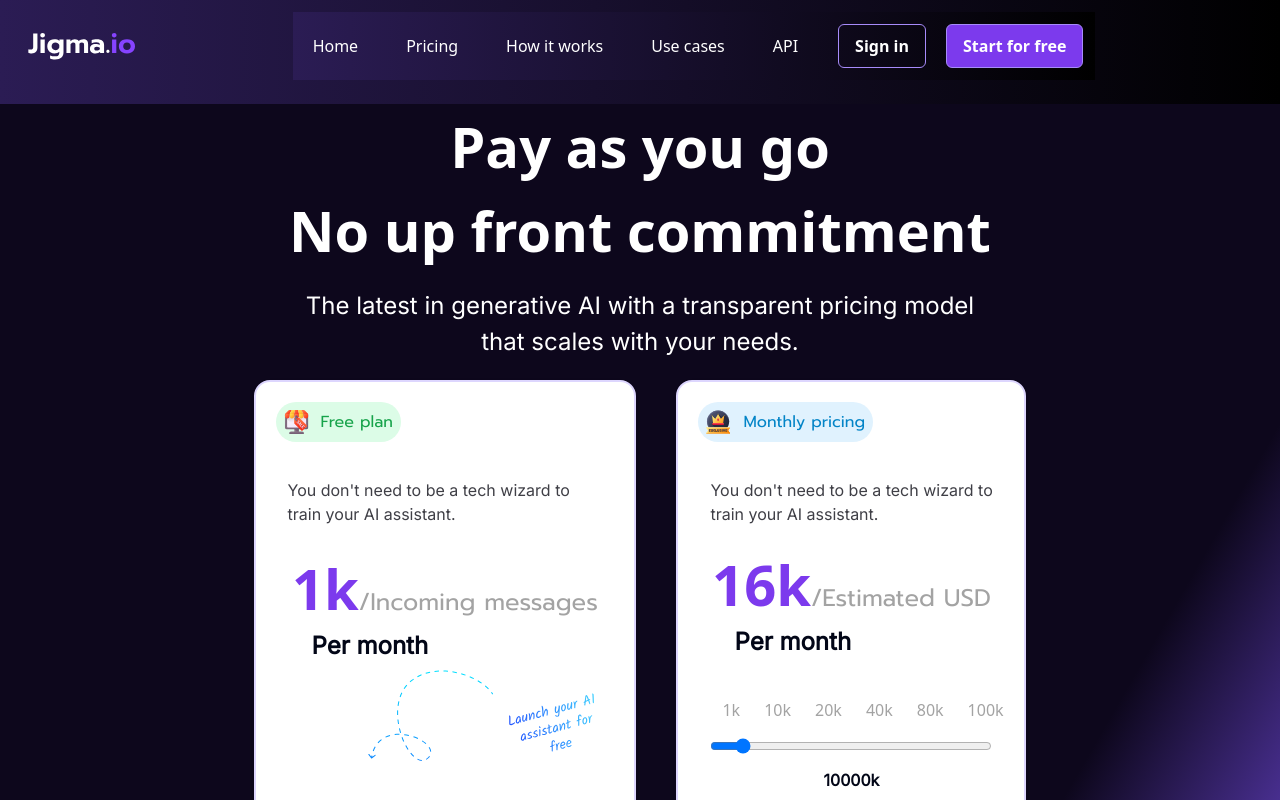
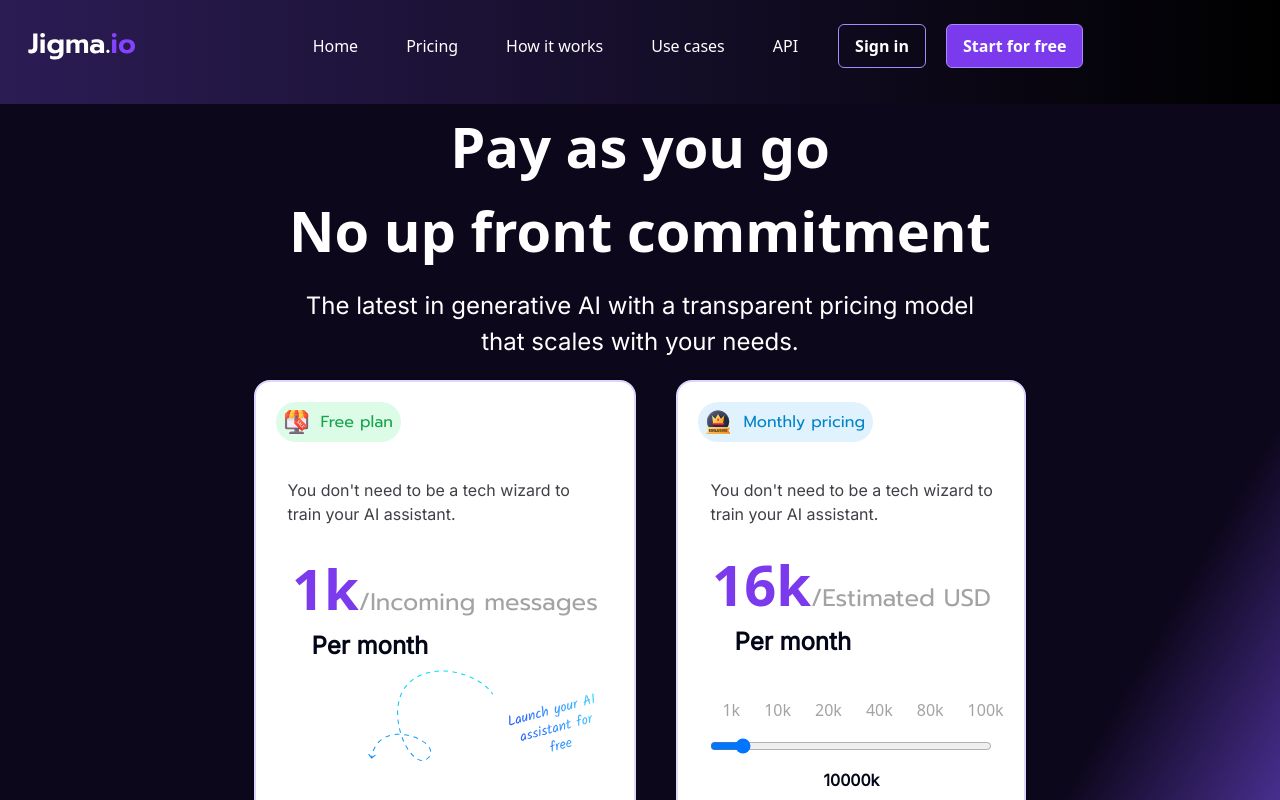
Before and after one commit to aronresni/jigmaio, a React (Vite) app in the folder jigma/: page / in a window 1280 px wide. Shown: the top 800 px of the page. Built offline with nearby package versions, Linux system fonts and the light colour scheme.

Commit message:
upload navbar changes

```diff
--- a/jigma/src/components/Navbar/Navbar.jsx
+++ b/jigma/src/components/Navbar/Navbar.jsx
@@ -23,7 +23,7 @@ const Navbar = () => {
                     </div>
                     <div
                         className={`${navLanding ? "translate-y-0 top-[100%] duration-500" : "translate-y-[-100%] top-0"
-                            } w-full absolute left-0 mx-auto z-[100] backgroundnav md:w-auto md:translate-y-0 md:relative p-3`}
+                            } w-full absolute left-0 mx-auto z-[100] backgroundnav md:bg-none md:w-auto md:translate-y-0 md:relative p-3`}
                         id="navbar-default"
                     >
                         <ul className="font-medium flex flex-col items-center md:p-0 py-4 rounded-lg xl:text-lg md:flex-row md:space-x-8  md:mt-0 md:border-0 md:bg-dark">
```
